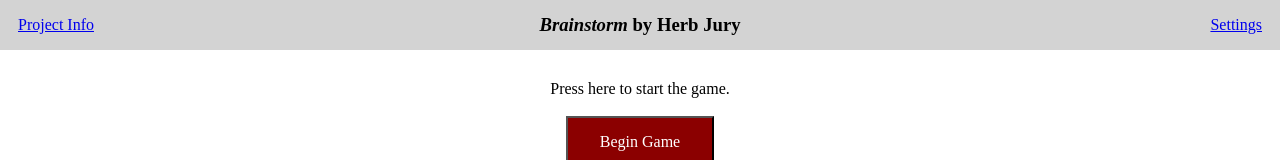
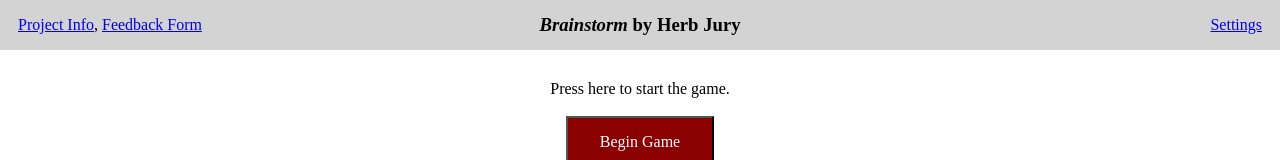
Before and after one commit to MrMugwump/BrainstormComp225, a Next.js app: page / in a window 1280 px wide. Shown: the top 160 px of the page. Built offline with nearby package versions, Linux system fonts and the light colour scheme.

Commit message:
added feedback form

```diff
--- a/src/app/page.tsx
+++ b/src/app/page.tsx
@@ -32,7 +32,7 @@ export default function Home() {
           <tbody>
             <tr>
               <td className="menuLeftBox">
-                <a href='https://docs.google.com/document/d/1AptnwPwv4SSi0qF9lezG9_6FiOP8LKhDsg6TUamVKog/edit?usp=sharing'>Project Info</a>
+                <a href='https://docs.google.com/document/d/1AptnwPwv4SSi0qF9lezG9_6FiOP8LKhDsg6TUamVKog/edit?usp=sharing'>Project Info</a>, <a href="https://docs.google.com/forms/d/e/1FAIpQLSfRulMB4Xc63dNfky0bCGlgkh9csX-EnFJ_1Ah42DL-YQ8POQ/viewform?usp=sf_link">Feedback Form</a>
               </td>
               <td className="menuCenterBox">
                 <h3><i>Brainstorm</i> by Herb Jury</h3>
```
